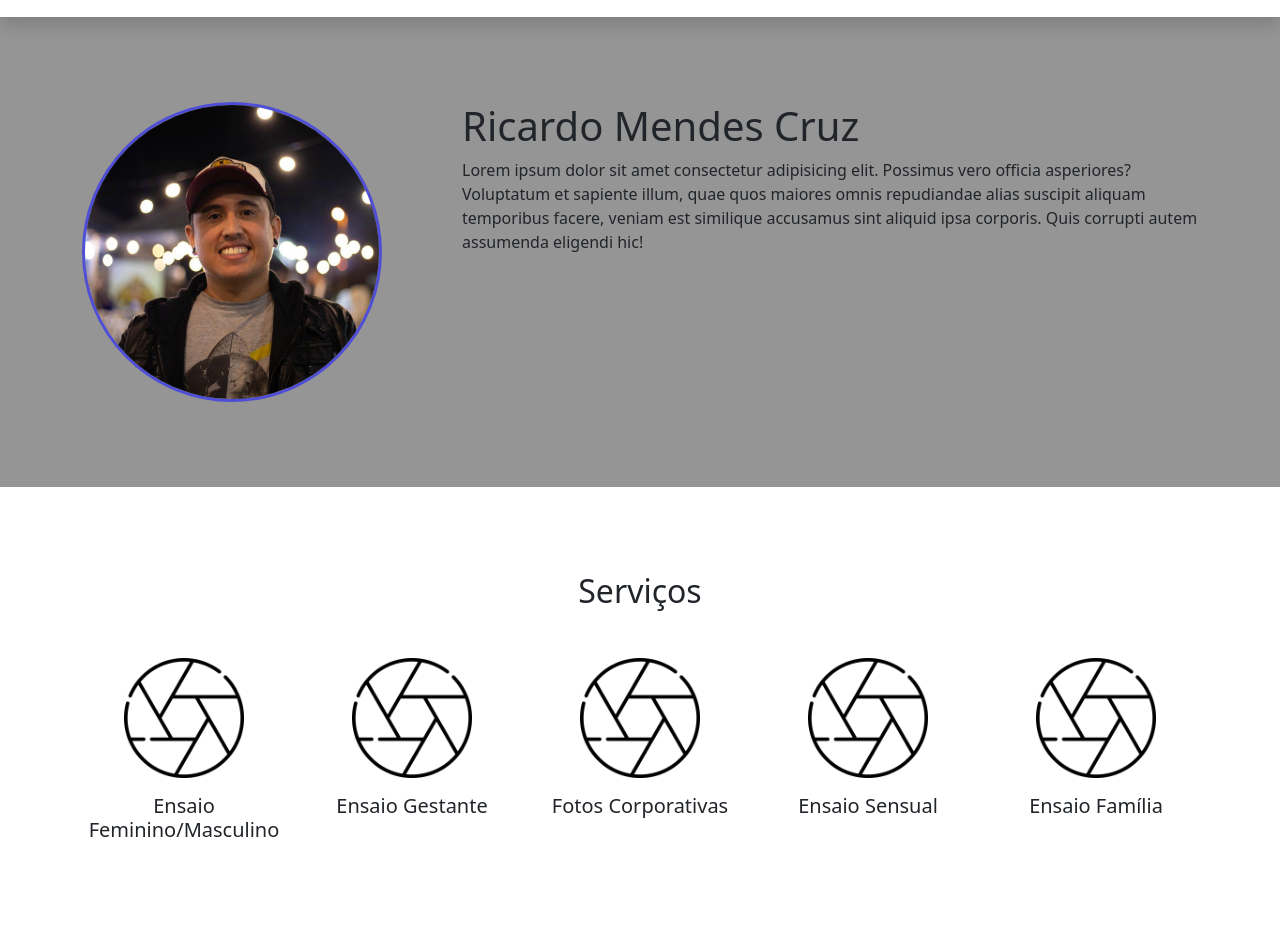
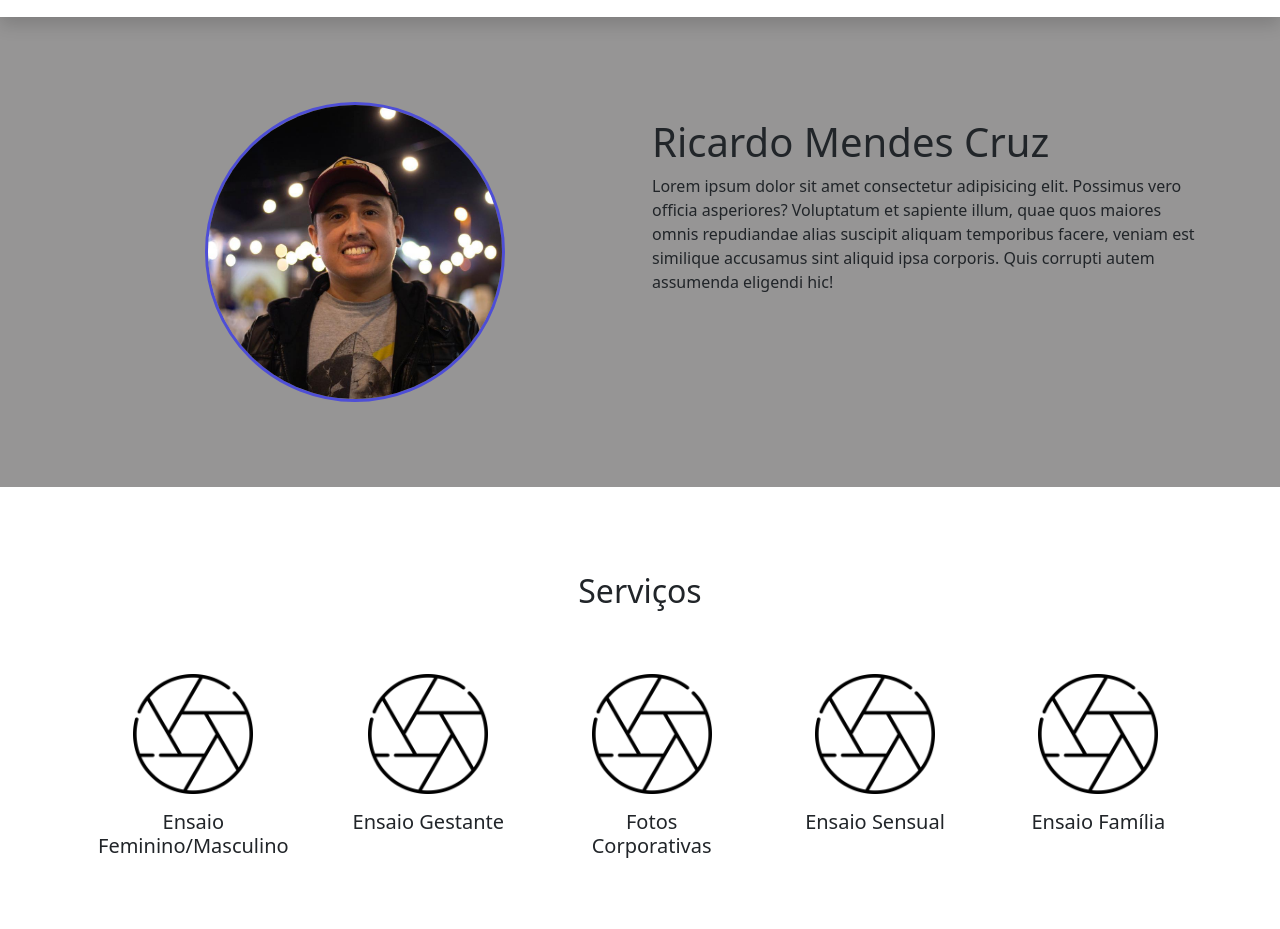
Before and after one commit to minds-rc/Minds-Fotografia, a plain HTML site: page index.html in a window 1280 px wide. Shown: the part 123-1052 px from the top of the page. Drawn offline with Linux system fonts and the light colour scheme.

Commit message:
ajuste colunas do sobre e serviços

```diff
--- a/index.html
+++ b/index.html
@@ -58,10 +58,10 @@
     <section class="section-padding bg-cinza">
         <div class="container">
             <div class="row">
-                <div class="col-4">
-                    <img class="d-block w-100 foto-perfil" src="images/minha foto.jpg" alt="Ricardo Mendes">
+                <div class="col-12 col-sm-6">
+                    <img class="d-block w-100 mx-auto foto-perfil" src="images/minha foto.jpg" alt="Ricardo Mendes">
                 </div>
-                <div class="col">
+                <div class="col-12 col-sm-6 mt-3">
                     <h1>Ricardo Mendes Cruz</h1>
                     <p>Lorem ipsum dolor sit amet consectetur adipisicing elit. Possimus vero officia asperiores?
                         Voluptatum et sapiente illum, quae quos maiores omnis repudiandae alias suscipit aliquam
@@ -80,27 +80,27 @@
             </div>
 
             <div class="row">
-                <div class="col text-center">
+                <div class="col-12 col-sm text-center m-3">
                     <img class="icone" src="images/diafragma.png" alt="fotografia">
                     <h5 class="mt-3">Ensaio Feminino/Masculino</h5>
                 </div>
 
-                <div class="col text-center">
+                <div class="col-12 col-sm text-center m-3">
                     <img class="icone" src="images/diafragma.png" alt="fotografia">
                     <h5 class="mt-3">Ensaio Gestante</h5>
                 </div>
 
-                <div class="col text-center">
+                <div class="col-12 col-sm text-center m-3">
                     <img class="icone" src="images/diafragma.png" alt="fotografia">
                     <h5 class="mt-3">Fotos Corporativas</h5>
                 </div>
 
-                <div class="col text-center">
+                <div class="col-12 col-sm text-center m-3">
                     <img class="icone" src="images/diafragma.png" alt="fotografia">
                     <h5 class="mt-3">Ensaio Sensual</h5>
                 </div>
 
-                <div class="col text-center">
+                <div class="col-12 col-sm text-center m-3">
                     <img class="icone" src="images/diafragma.png" alt="fotografia">
                     <h5 class="mt-3">Ensaio Família</h5>
                 </div>
```
